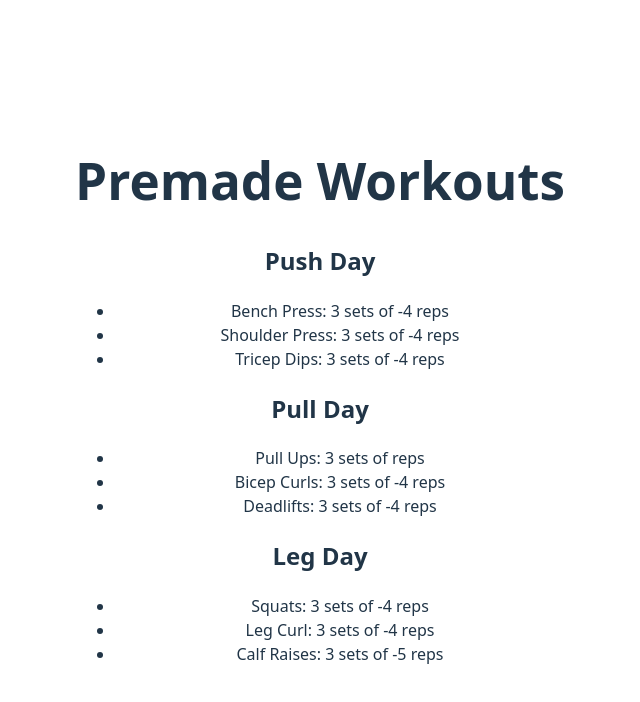
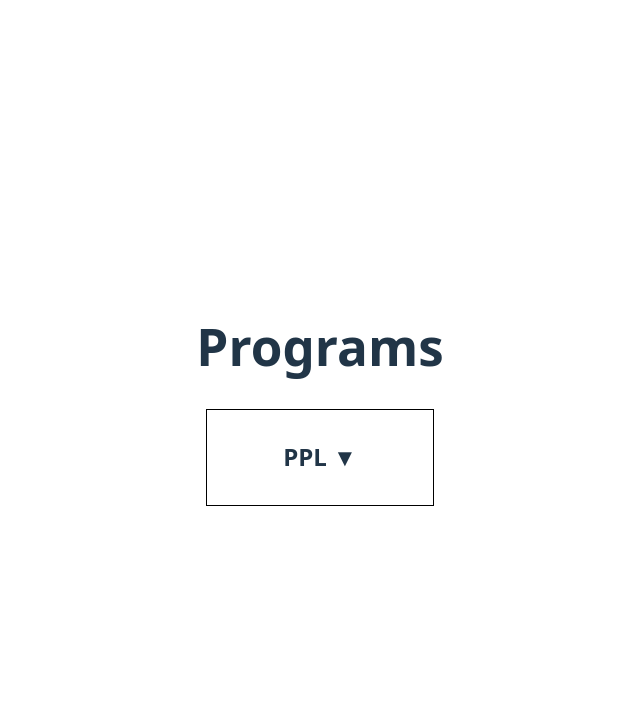
Before and after one commit to amanilester/FitnessApp, a React (Vite) app in the folder fitness-app/: page /home in a window 1280 px wide. Shown: the top 702 px of the page, without its empty margins (320-960 px from the left). Built offline with nearby package versions, Linux system fonts and the light colour scheme.

Commit message:
did some more work

```diff
--- a/fitness-app/src/Components/Home.tsx
+++ b/fitness-app/src/Components/Home.tsx
@@ -3,7 +3,7 @@ import PremadeWorkouts from './PremadeWorkouts/PremadeWorkouts.tsx'
 function Home() {
     return (
         <div>
-            <h1>Premade Workouts</h1>
+            <h1>Programs</h1>
             <PremadeWorkouts />
         </div>
     )
--- a/fitness-app/src/Components/PremadeWorkouts/PremadeWorkouts.tsx
+++ b/fitness-app/src/Components/PremadeWorkouts/PremadeWorkouts.tsx
@@ -1,43 +1,65 @@
 import { useState } from 'react'
 
 function PremadeWorkouts() {
-  const [template, setTemplate] = useState({
-    push: [{ exercise: 'Bench Press', sets: 3, reps: 8-12},
-      { exercise: 'Shoulder Press', sets: 3, reps: 8-12},
-      { exercise: 'Tricep Dips', sets: 3, reps: 8-12}],
-    pull: [{ exercise: 'Pull Ups', sets: 3, rps: 8-12},
-      { exercise: 'Bicep Curls', sets: 3, reps: 8-12},
-      { exercise: 'Deadlifts', sets: 3, reps: 8-12}],
-    legs: [{ exercise: 'Squats', sets: 3, reps: 8-12},
-      { exercise: 'Leg Curl', sets: 3, reps: 8-12},
-      { exercise: 'Calf Raises', sets: 3, reps: 15-20}]
-  });
+  const [programs, setPrograms] = useState([{
+    name: 'PPL',
+    expanded: false,
+    days: {
+      push: [
+        { exercise: 'Bench Press', sets: 3, reps: '8-12'},
+        { exercise: 'Shoulder Press', sets: 3, reps: '8-12'},
+        { exercise: 'Tricep Dips', sets: 3, reps: '8-12'}
+      ],
+      pull: [
+        { exercise: 'Pull Ups', sets: 3, reps: '8-12'},
+        { exercise: 'Bicep Curls', sets: 3, reps: '8-12'},
+        { exercise: 'Deadlifts', sets: 3, reps: '8-12'}
+      ],
+      legs: [
+        { exercise: 'Squats', sets: 3, reps: '8-12'},
+        { exercise: 'Leg Curl', sets: 3, reps: '8-12'},
+        { exercise: 'Calf Raises', sets: 3, reps: '15-20'}
+      ]
+    }
+  }]);
+
+  const toggleExpand = (index: number) => {
+    const update = [...programs]
+    update[index].expanded = !update[index].expanded;
+    setPrograms(update);
+  };
+
   return (
     <div>
+      {programs.map((program, index) => (
+        <div key={index} style={{ border: '1px solid black', margin: '10px', padding: '10px' }}>
+          <h2 onClick={() => toggleExpand(index)} style={{ cursor: 'pointer' }}>
+            {program.name} {program.expanded ? '▲' : '▼'}
+          </h2>
+          {program.expanded && (
             <div>
-        <h2>Push Day</h2>
+              <h3>Push Day</h3>
               <ul>
-          {template.push.map((item, index) => (
-            <li key={index}>{item.exercise}: {item.sets} sets of {item.reps} reps</li>
+                {program.days.push.map((exercise, idx) => (
+                  <li key={idx}>{exercise.exercise}: {exercise.sets} sets of {exercise.reps}</li>
+                ))}
+              </ul>
+              <h3>Pull Day</h3>
+              <ul>
+                {program.days.pull.map((exercise, idx) => (
+                  <li key={idx}>{exercise.exercise}: {exercise.sets} sets of {exercise.reps}</li>
+                ))}
+              </ul>
+              <h3>Leg Day</h3>
+              <ul>
+                {program.days.legs.map((exercise, idx) => (
+                  <li key={idx}>{exercise.exercise}: {exercise.sets} sets of {exercise.reps}</li>
                 ))}
               </ul>
             </div>
-      <div>
-        <h2>Pull Day</h2>
-        <ul>
-          {template.pull.map((item, index) => (
-            <li key={index}>{item.exercise}: {item.sets} sets of {item.reps} reps</li>
+          )}
+        </div>
       ))}
-        </ul>
-      </div>
-      <div>
-        <h2>Leg Day</h2>
-        <ul>
-          {template.legs.map((item, index) => (
-            <li key={index}>{item.exercise}: {item.sets} sets of {item.reps} reps</li>
-          ))}
-        </ul>
-      </div>
     </div>
   )
 }
```
Lines whose indentation alone changed are shown as unchanged.
